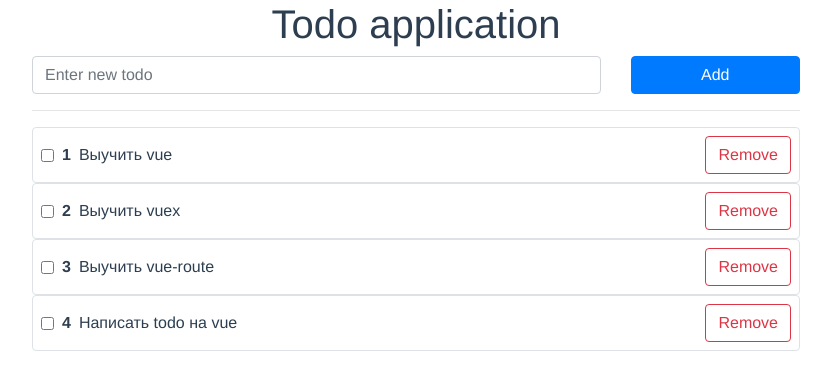
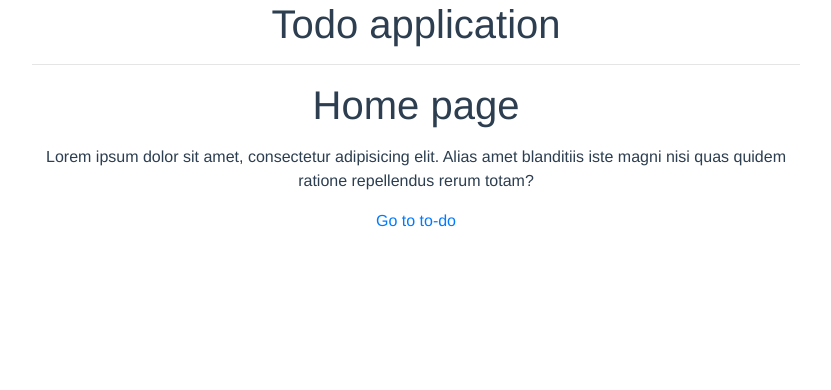
Before and after one commit to Danshin-dev/vue-todo, a Vue app: page / in a window 1280 px wide. Shown: the top 390 px of the page, without its empty margins (224-1055 px from the left). Built offline with nearby package versions, Linux system fonts and the light colour scheme.

Commit message:
Добавлен роутинг

```diff
--- a/package.json
+++ b/package.json
@@ -10,7 +10,8 @@
   "dependencies": {
     "bootstrap": "^4.4.1",
     "core-js": "^3.6.4",
-    "vue": "^2.6.11"
+    "vue": "^2.6.11",
+    "vue-router": "^3.1.6"
   },
   "devDependencies": {
     "@vue/cli-plugin-babel": "~4.2.0",
--- a/src/App.vue
+++ b/src/App.vue
@@ -1,39 +1,10 @@
 <template>
   <div id="app">
     <h1>Todo application</h1>
-    <add-todo @add-todo="addTodo" />
     <hr />
-    <TodoList v-bind:todos="todos" @remove-todo="removeTodo" />
+    <router-view />
   </div>
 </template>
-
-<script>
-import addTodo from "@/components/addTodo";
-import TodoList from "@/components/TodoList";
-
-export default {
-  name: "App",
-  components: { addTodo, TodoList },
-  data() {
-    return {
-      todos: [
-        { id: 1, title: "Выучить vue", completed: false },
-        { id: 2, title: "Выучить vuex", completed: false },
-        { id: 3, title: "Выучить vue-route", completed: false },
-        { id: 4, title: "Написать todo на vue", completed: false }
-      ]
-    };
-  },
-  methods: {
-    removeTodo(id) {
-      this.todos = this.todos.filter(todo => todo.id !== id);
-    },
-    addTodo(todo) {
-      this.todos.push(todo);
-    }
-  }
-};
-</script>
 
 <style>
 #app {
--- a/src/components/TodoItem.vue
+++ b/src/components/TodoItem.vue
@@ -1,5 +1,5 @@
 <template>
-  <div class="border rounded p-2 d-flex align-items-center">
+  <div class="border rounded p-2 d-flex align-items-center mb-1">
     <input type="checkbox" v-on:change="todo.completed = !todo.completed" />
     <strong class="ml-2">{{ index + 1 }}</strong>
     <span class="ml-2" v-bind:class="{ done: todo.completed }">{{
--- a/src/components/addTodo.vue
+++ b/src/components/addTodo.vue
@@ -1,6 +1,6 @@
 <template>
   <form @submit.prevent="submitHandler">
-    <div class="row">
+    <div class="row pb-2">
       <div class="col">
         <input
           type="text"
--- a/src/main.js
+++ b/src/main.js
@@ -1,9 +1,11 @@
 import Vue from "vue";
 import App from "./App.vue";
+import router from './router'
 import "bootstrap/dist/css/bootstrap.css";
 
 Vue.config.productionTip = false;
 
 new Vue({
+  router,
   render: h => h(App)
 }).$mount("#app");
--- /dev/null
+++ b/src/router.js
@@ -0,0 +1,19 @@
+import Vue from "vue";
+import Router from "vue-router";
+import Home from "@/views/Homepage";
+
+Vue.use(Router);
+
+export default new Router({
+  mode: "history",
+  routes: [
+    {
+      path: "/",
+      component: Home
+    },
+    {
+      path: "/todo",
+      component: () => import("./views/Todo.vue")
+    }
+  ]
+});
--- /dev/null
+++ b/src/views/Homepage.vue
@@ -0,0 +1,10 @@
+<template>
+  <div class="text-center">
+    <h1 class="">Home page</h1>
+    <p class="mt-3">
+      Lorem ipsum dolor sit amet, consectetur adipisicing elit. Alias amet
+      blanditiis iste magni nisi quas quidem ratione repellendus rerum totam?
+    </p>
+    <router-link to="/todo">Go to to-do</router-link>
+  </div>
+</template>
--- /dev/null
+++ b/src/views/Todo.vue
@@ -0,0 +1,36 @@
+<template>
+  <div>
+    <add-todo @add-todo="addTodo" />
+    <router-link to="/" class="text-center">Go homepage</router-link>
+    <hr />
+    <TodoList v-bind:todos="todos" @remove-todo="removeTodo" />
+  </div>
+</template>
+
+<script>
+import addTodo from "@/components/addTodo";
+import TodoList from "@/components/TodoList";
+
+export default {
+  name: "App",
+  components: { addTodo, TodoList },
+  data() {
+    return {
+      todos: [
+        { id: 1, title: "Выучить vue", completed: false },
+        { id: 2, title: "Выучить vuex", completed: false },
+        { id: 3, title: "Выучить vue-route", completed: false },
+        { id: 4, title: "Написать todo на vue", completed: false }
+      ]
+    };
+  },
+  methods: {
+    removeTodo(id) {
+      this.todos = this.todos.filter(todo => todo.id !== id);
+    },
+    addTodo(todo) {
+      this.todos.push(todo);
+    }
+  }
+};
+</script>
```
Also changed, not shown: 1 other file (tests, documents, lock files or other folders).
